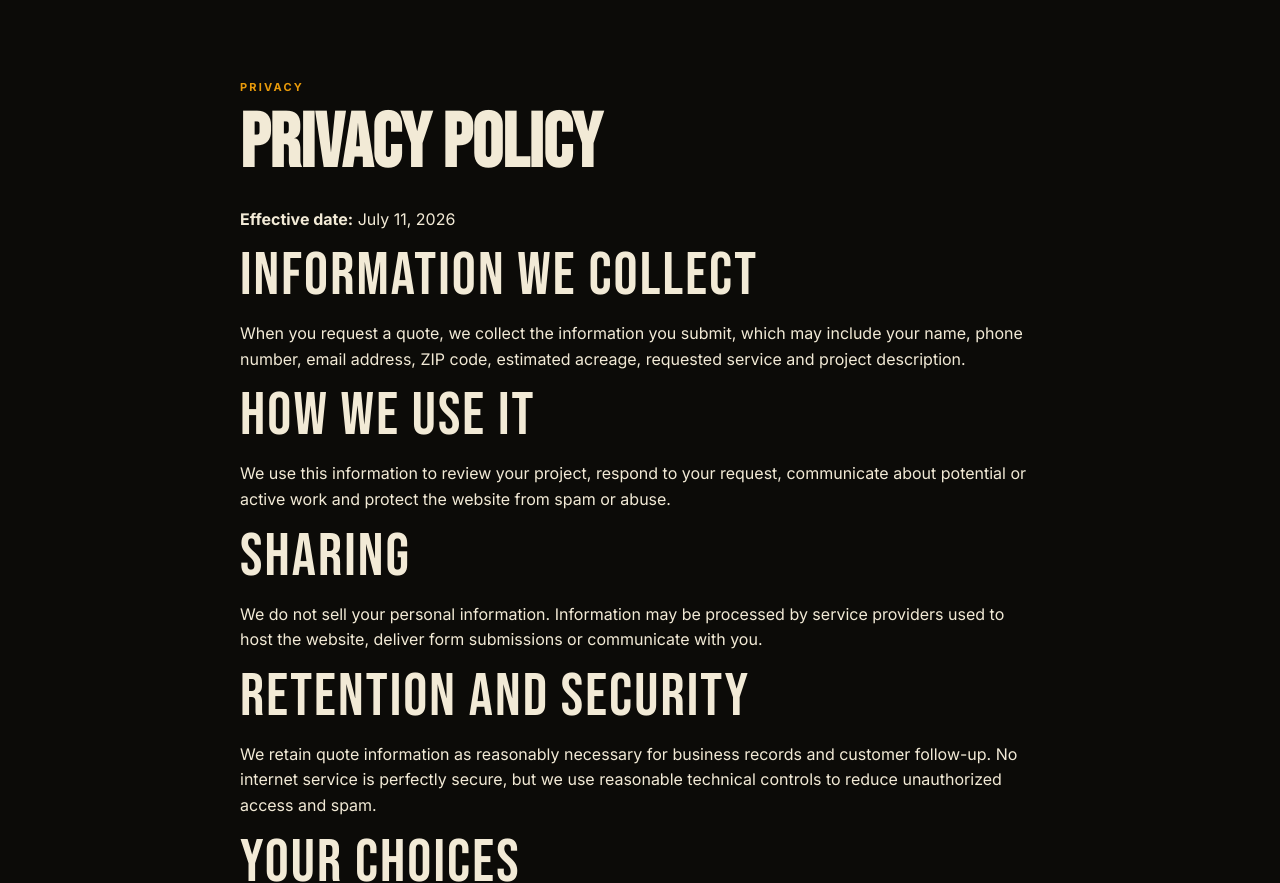
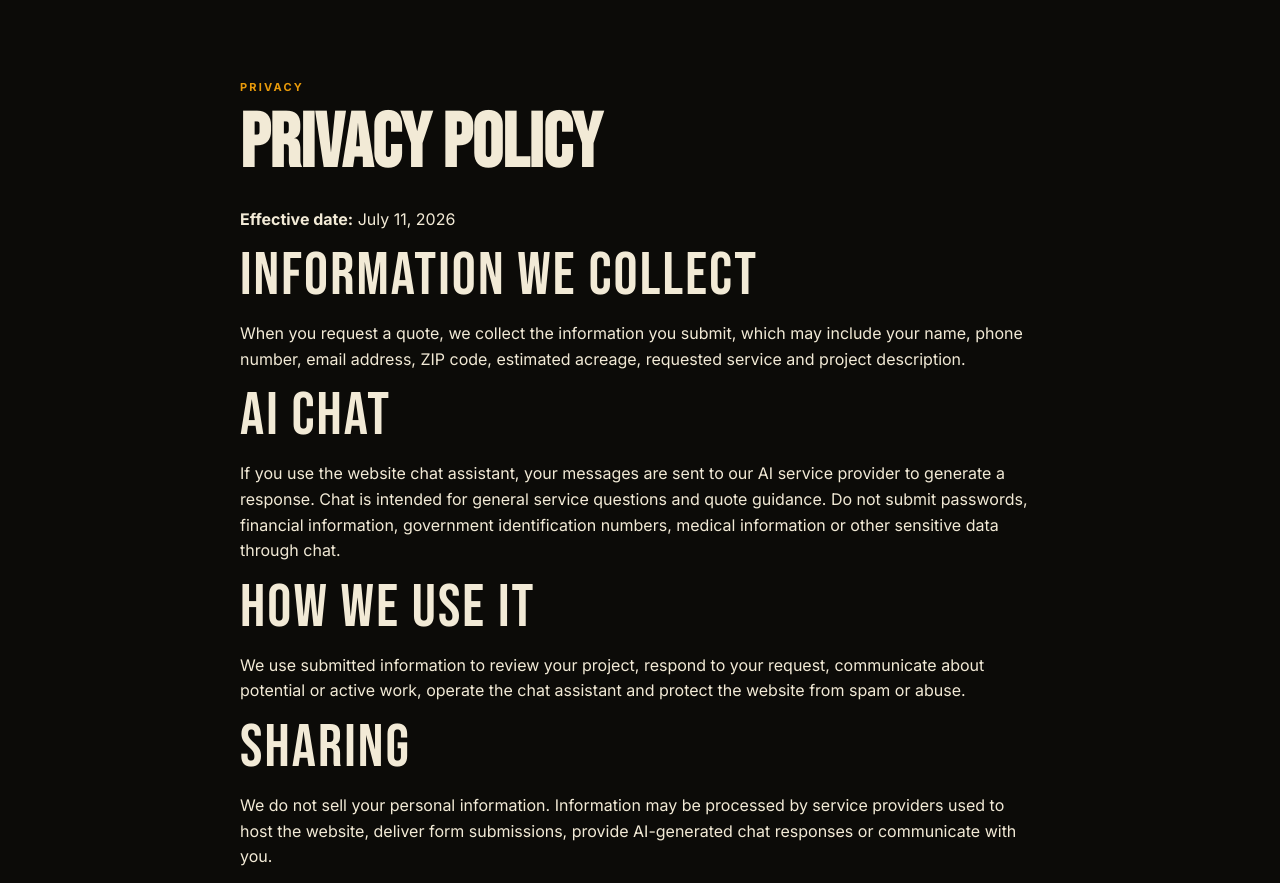
Before and after one commit to nyphwngpp4-art/txmulching, a website: page privacy.html in a window 1280 px wide. Shown: the part 84-967 px from the top of the page. Drawn offline with Linux system fonts and the light colour scheme.

Commit message:
Document AI chat privacy

```diff
--- a/privacy.html
+++ b/privacy.html
@@ -4,7 +4,7 @@
   <meta charset="utf-8">
   <meta name="viewport" content="width=device-width, initial-scale=1">
   <title>Privacy Policy | TX Mulching</title>
-  <meta name="description" content="TX Mulching privacy policy for website quote requests.">
+  <meta name="description" content="TX Mulching privacy policy for website quote requests and AI chat.">
   <meta name="robots" content="index,follow">
   <link rel="canonical" href="https://txmulching.com/privacy.html">
   <link rel="preconnect" href="https://fonts.googleapis.com">
@@ -29,12 +29,14 @@
       <p><strong>Effective date:</strong> July 11, 2026</p>
       <h2>Information we collect</h2>
       <p>When you request a quote, we collect the information you submit, which may include your name, phone number, email address, ZIP code, estimated acreage, requested service and project description.</p>
+      <h2>AI chat</h2>
+      <p>If you use the website chat assistant, your messages are sent to our AI service provider to generate a response. Chat is intended for general service questions and quote guidance. Do not submit passwords, financial information, government identification numbers, medical information or other sensitive data through chat.</p>
       <h2>How we use it</h2>
-      <p>We use this information to review your project, respond to your request, communicate about potential or active work and protect the website from spam or abuse.</p>
+      <p>We use submitted information to review your project, respond to your request, communicate about potential or active work, operate the chat assistant and protect the website from spam or abuse.</p>
       <h2>Sharing</h2>
-      <p>We do not sell your personal information. Information may be processed by service providers used to host the website, deliver form submissions or communicate with you.</p>
+      <p>We do not sell your personal information. Information may be processed by service providers used to host the website, deliver form submissions, provide AI-generated chat responses or communicate with you.</p>
       <h2>Retention and security</h2>
-      <p>We retain quote information as reasonably necessary for business records and customer follow-up. No internet service is perfectly secure, but we use reasonable technical controls to reduce unauthorized access and spam.</p>
+      <p>We retain quote information as reasonably necessary for business records and customer follow-up. The chat endpoint is configured not to request storage of model responses by the AI provider. No internet service is perfectly secure, but we use reasonable technical controls to reduce unauthorized access and spam.</p>
       <h2>Your choices</h2>
       <p>You may request correction or deletion of information you submitted by calling or texting <a href="tel:+19035679917" style="color:var(--amber)">(903) 567-9917</a>.</p>
       <h2>Contact</h2>
```
